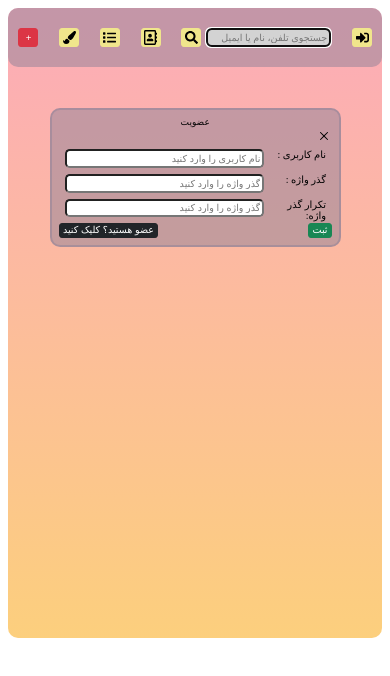
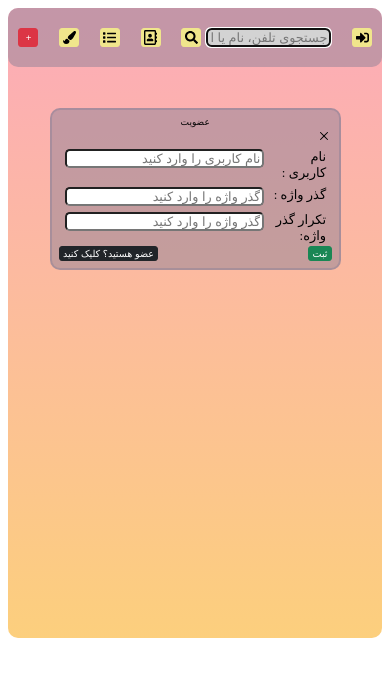
Before and after one commit to sepidehtajdini/Phonebook, a React (Create React App) app: page /SignUp in a window 390 px wide. Shown: the top 676 px of the page. Built offline with nearby package versions, Linux system fonts and the light colour scheme.

Commit message:
Add files via upload

```diff
--- a/src/Shared/Input/input.css
+++ b/src/Shared/Input/input.css
@@ -33,11 +33,11 @@ input:focus {
     input {
         height: 0.8rem;
         margin-left: 5px;
-        font-size: 0.6em;
+        font-size: 0.8em;
     }
 
     label {
-        font-size: x-small;
+        font-size: small;
         width: 20%;
     }
 
@@ -48,7 +48,7 @@ input:focus {
     }
 
     textarea {
-        font-size: 0.65em;
+        font-size: 0.8em;
         margin-left: 5px;
     }
 }
@@ -64,11 +64,11 @@ input:focus {
     input {
         margin-left: 10px;
         height: 0.8rem;
-        font-size: x-small;
+        font-size: 0.7em;
     }
 
     label {
-        font-size: 0.7em;
+        font-size: 0.9em;
     }
 
     .gender-type {
```
